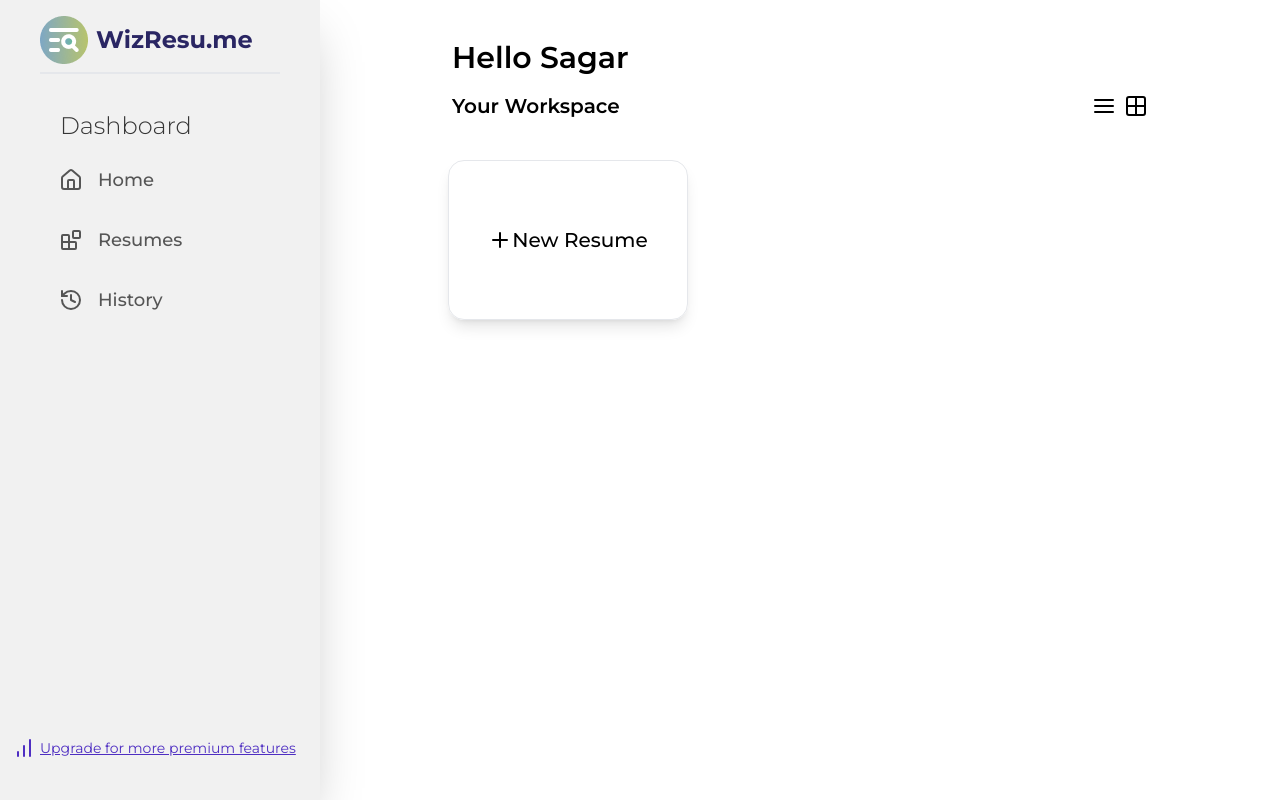
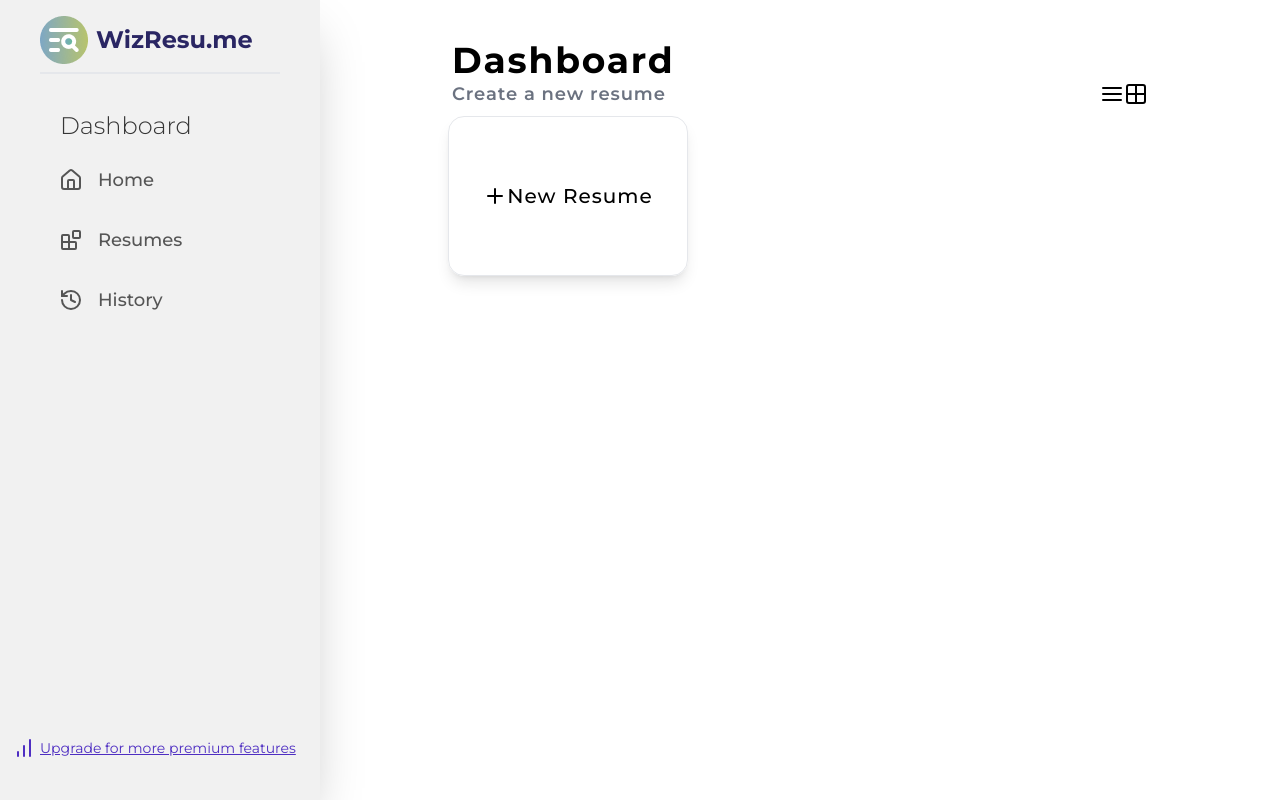
Before and after one commit to sagar442-debug/Wizresu.me, a Next.js app: page /dashboard in a window 1280 px wide. Built offline with nearby package versions, Linux system fonts and the light colour scheme.

Commit message:
Fixing small bugs for going back to previous page

```diff
--- a/app/(routes)/dashboard/_components/JobDetail.jsx
+++ b/app/(routes)/dashboard/_components/JobDetail.jsx
@@ -3,7 +3,7 @@ import { Button } from "@/components/ui/button";
 import { Textarea } from "@/components/ui/textarea";
 import useStore from "@/store/useStore";
 import Link from "next/link";
-import React, { useState } from "react";
+import React, { useEffect, useState } from "react";
 import { useRouter } from "next/navigation";
 import { toast } from "sonner";
 
@@ -14,6 +14,9 @@ const JobDetail = () => {
   const setJobDescription = useStore((state) => state.setJobDescription);
   const setPreviousPage = useStore((state) => state.setPreviousPage);
   const [errorMessage, setErrorMessage] = useState("");
+  useEffect(() => {
+    setPreviousPage("/dashboard/");
+  }, []);
   const router = useRouter();
   const handleSubmit = (e) => {
     e.preventDefault();
@@ -48,7 +51,6 @@ const JobDetail = () => {
         className: "class",
       });
     } else {
-      setPreviousPage("/dashboard/create-new-resume/");
       router.push("/dashboard/create-new-resume/personal-details");
     }
   };
--- a/app/(routes)/dashboard/_components/Workspace.jsx
+++ b/app/(routes)/dashboard/_components/Workspace.jsx
@@ -8,25 +8,31 @@ import { Card } from "@/components/ui/card";
 function Workspace() {
   return (
     <div className="">
-      <h2 className="text-3xl font-semibold mx-1 ">Hello Sagar</h2>
-      <div className="flex justify-between items-center mt-4 mx-1">
-        <h2 className="font-semibold text-xl">Your Workspace</h2>
-        <div className="flex gap-2">
-          <AlignJustify className="hover:bg-[#dfdfdf] rounded cursor-pointer transition-all" />
-          <Grid2X2 className="hover:bg-[#dfdfdf] rounded cursor-pointer transition-all" />
+      <h2 className="text-4xl font-bold mx-1  tracking-wider">Dashboard</h2>
+      <div className="flex justify-between items-center mx-1">
+        <h2 className="text-lg font-semibold text-gray-500 tracking-wider">
+          Create a new resume
+        </h2>
+        <div className="flex">
+          <AlignJustify className=" rounded cursor-pointer transition-all" />
+          <Grid2X2 className=" rounded cursor-pointer transition-all" />
         </div>
       </div>
+      <div className="w-60 h-40">
         <Link href={"/dashboard/create-new-resume"}>
-        <Card className="flex items-center border w-60 h-40 rounded-2xl mt-10 shadow-lg cursor-pointer hover:bg-gray-50 transition-all">
-          <div className="flex items-center mx-auto">
+          <Card className="flex items-center border w-full h-full group rounded-2xl mt-2 shadow-lg cursor-pointer hover:bg-gray-50 transition-all">
+            <div className="flex items-center group-hover:text-gray-500 mx-auto">
               <span>
                 {" "}
-              <Plus />
+                <Plus className="group-hover:text-gray-500" />
               </span>
-            <h2 className="text-xl font-medium">New Resume</h2>
+              <h2 className="text-xl font-medium tracking-wider group-shover:text-gray-500">
+                New Resume
+              </h2>
             </div>
           </Card>
         </Link>
+      </div>
     </div>
   );
 }
--- a/app/(routes)/dashboard/create-new-resume/page.jsx
+++ b/app/(routes)/dashboard/create-new-resume/page.jsx
@@ -23,6 +23,9 @@ function page() {
   return (
     <div>
       <Card>
+        <CardHeader className="pb-0">
+          <CardTitle className="text-xl">Job Details</CardTitle>
+        </CardHeader>
         <JobDetail />
       </Card>
     </div>
--- a/app/(routes)/dashboard/create-new-resume/personal-details/page.jsx
+++ b/app/(routes)/dashboard/create-new-resume/personal-details/page.jsx
@@ -19,9 +19,10 @@ const Page = () => {
   const jobTitle = useStore((state) => state.jobTitle);
   const [secondInstitution, setSecondInstitution] = useState(false);
   const previousPage = useStore((state) => state.previousPage);
+  const setPreviousPage = useStore((state) => state.setPreviousPage);
 
   useEffect(() => {
-    console.log(previousPage);
+    setPreviousPage("/dashboard/create-new-resume/");
   }, []);
 
   return (
@@ -308,7 +309,7 @@ const Page = () => {
           </section>
         </CardContent>
         <CardFooter>
-          <Link href="/dashboard/create-new-resume/personal-detail">
+          <Link href="/dashboard/create-new-resume/personal-details">
             <Button
               className=" hover:bg-blue-400 rounded hover:text-white shadow border "
               variant="ghost"
```
Lines whose indentation alone changed are shown as unchanged.
